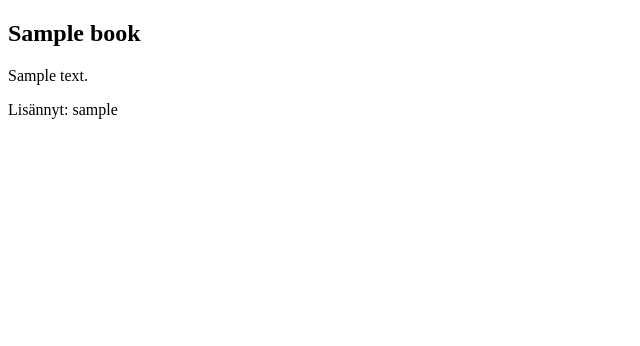
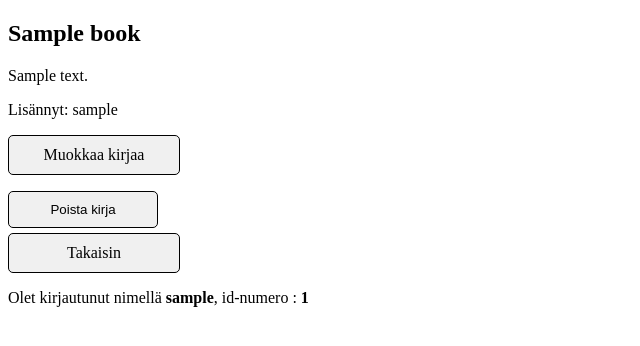
Before and after one commit to Jatuli/Kirjakerho, a Flask app: page /book/1 in a window 1280 px wide. Shown: the top 346 px of the page, without its empty margins (0-640 px from the left). Run offline with Flask 3, Linux system fonts and the light colour scheme; the visitor is signed in with stand-in values (Sample User, id 1); tables that the repository leaves empty hold one stand-in row (values such as "Sample post").

Commit message:
added edit and remove book buttons and edit_book.html. still not functional. will continue

```diff
--- a/books.py
+++ b/books.py
@@ -9,11 +9,13 @@ def get_books():
     return db.query(sql)
 
 def get_book(book_id):
-    sql = """SELECT books.book_name,
-                    author,
-                    description,
+    sql = """SELECT books.id,
+                    books.book_name,
+                    books.author,
+                    books.description,
+                    users.id user_id,
                     users.username
             FROM books, users
             WHERE books.user_id = users.id AND
-                    books.id = ?"""
+                books.id = ?"""
     return db.query(sql, [book_id])[0]
--- a/db.py
+++ b/db.py
@@ -1,6 +1,7 @@
 import sqlite3
 import os
 from flask import g
+
 DB_PATH = os.path.join(os.path.dirname(__file__), "database.db")
 SCHEMA_PATH = os.path.join(os.path.dirname(__file__), "schema.sql")
 
@@ -10,7 +11,6 @@ def init_db():
         con.executescript(f.read())  # suorittaa kaikki CREATE TABLE -komennot
     con.commit()
     con.close()
-
 
 def get_connection():
     con = sqlite3.connect("database.db")
@@ -28,7 +28,6 @@ def execute(sql, params=[]):
 def last_insert_id():
     return g.last_insert_id
 
-
 def query(sql, params=[]):
     con = get_connection()
     result = con.execute(sql, params).fetchall()
--- a/templates/get_book.html
+++ b/templates/get_book.html
@@ -3,16 +3,47 @@
 
 <head>
   <title>{{ book.book_name }}</title>
+  <style>
+    .button {
+        display: block;
+        padding: 10px;
+        margin: 5px 0;
+        border: 1px solid #000;
+        text-align: center;
+        text-decoration: none;
+        color: #000;
+        background-color: #f0f0f0;
+        border-radius: 5px;
+        width: 150px;
+    }
+
+    .button:hover {
+        background-color: #ddd;
+    }
+</style>
 </head>
 
 <body>
   <h2>{{  book.book_name  }}</h2>
-  <p>
+    <p>
     {{ book.description}}
   </p>
   <p>
     Lisännyt: {{ book.username  }}
+    </p>
+    <p>
+        <a class="button" href="/edit_book/{{ book.id }}">Muokkaa kirjaa</a>
+    </p>
+     <form action="/delete_book/{{ book.id }}" method="POST" onsubmit="return confirm('Haluatko varmasti poistaa tämän kirjan?');">
+        <input type="submit" class="button" value="Poista kirja">
+    </form>
+    <a class="button" href="/">Takaisin</a>
   </p>
+  {% if session.user_id == book.user_id %}
+    <p>
+        Olet kirjautunut nimellä <b>{{ session.username }}</b>,  id-numero : <b>{{ session.user_id }}</b>
+    </p>
+    {% endif %}
 </body>
 
 </html>
--- a/templates/index.html
+++ b/templates/index.html
@@ -27,7 +27,7 @@
 
     {% if session.username %}
     <p>
-        Olet kirjautunut nimellä <strong>{{ session.username }}</strong>,  id-numero : <strong>{{ session.user_id }}</strong>
+        Olet kirjautunut nimellä <b>{{ session.username }}</b>,  id-numero : <b>{{ session.user_id }}</b>
     </p>
      {% endif %}
 
```
Also changed, not shown: edit_book.html (added, +22 -0 lines), app.py (line endings or trailing spaces).
